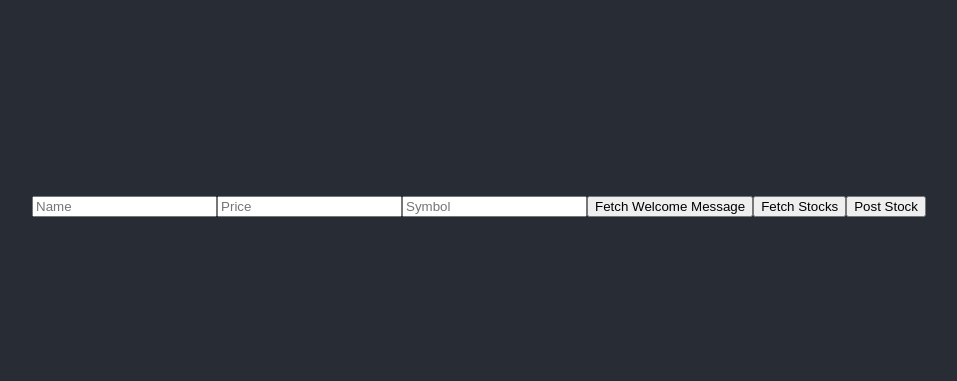
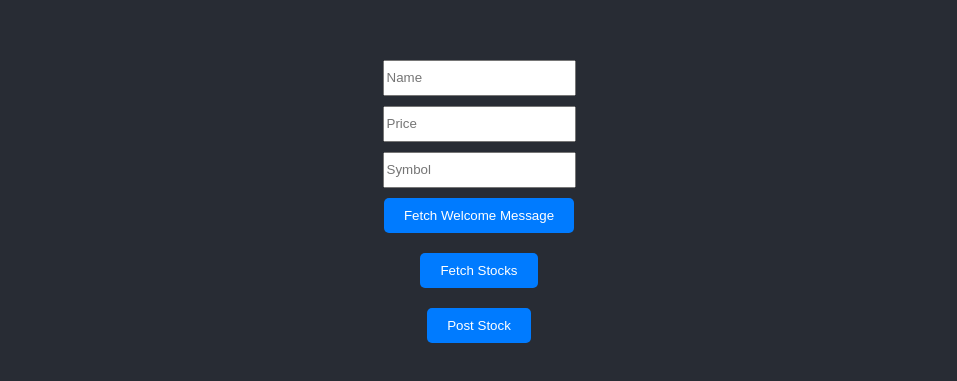
Before and after one commit to nilsson46/stock-frontend, a React (Create React App) app: page / in a window 1280 px wide. Shown: the part 199-580 px from the top of the page, without its empty margins (161-1118 px from the left). Built offline with nearby package versions, Linux system fonts and the light colour scheme.

Commit message:
Updated the css on the buttons and inputfields

```diff
--- /dev/null
+++ b/src/button-component.css
@@ -0,0 +1,42 @@
+.container {
+    display: flex;
+    flex-direction: column;
+    align-items: center;
+    justify-content: center;
+  }
+
+  .input-field {
+    margin-bottom: 10px;
+    width: 100%;
+    max-width: 300px;
+    height: 30px;
+  }
+
+.input-group{
+    display: flex;
+    flex-direction: column;
+    align-items: center;
+    justify-content: center;
+
+}
+
+.button-group{
+    display: flex;
+    flex-direction: column;
+    align-items: center;
+    justify-content: center;
+    gap: 20px;
+}
+
+.button-group button {
+    padding: 10px 20px;
+    background-color: #007BFF;
+    color: white;
+    border: none;
+    border-radius: 5px;
+    cursor: pointer;
+  }
+
+  .button-group button:hover {
+    background-color: #0056b3;
+  }
--- a/src/button-component.js
+++ b/src/button-component.js
@@ -1,4 +1,5 @@
 import React,{useState} from 'react';
+import './button-component.css';
 
 const backendUrl = 'http://172.233.35.175';
 //Senaste http://172.233.35.175
@@ -67,38 +68,27 @@ const ButtonComponent = () => {
     };
 
     return (
-      <div>
-      <input
-        type="text"
-        placeholder="Name"
-        value={name}
-        onChange={(e) => setName(e.target.value)}
-      />
-      <input
-        type="text"
-        placeholder="Price"
-        value={price}
-        onChange={(e) => setPrice(e.target.value)}
-      />
-      <input
-        type="text"
-        placeholder="Symbol"
-        value={symbol}
-        onChange={(e) => setSymbol(e.target.value)}
-      />
-      <button onClick={handleGetWelcomeMessage}>Fetch Welcome Message</button>
-      <button onClick={handleGetStocks}>Fetch Stocks</button>
+      <div className="container">
+        <div className="input-group">
+          <input className= "input-field" type="text" placeholder="Name" value={name} onChange={(e) => setName(e.target.value)} />
+          <input className= "input-field" type="text" placeholder="Price" value={price} onChange={(e) => setPrice(e.target.value)} />
+          <input className= "input-field" type="text" placeholder="Symbol" value={symbol} onChange={(e) => setSymbol(e.target.value)} />
+        </div>
+        <div className="button-group">
+          <button onClick={() => handleGetStocks('/', setWelcomeMessage)}>Fetch Welcome Message</button>
+          <button onClick={() => handleGetStocks('/stocks', setStocks)}>Fetch Stocks</button>
           <button onClick={handlePostStock}>Post Stock</button>
+        </div>
 
         {welcomeMessage && (
-        <div>
+          <div className="message">
             <h2>Welcome Message</h2>
             <p>{welcomeMessage.message}</p>
           </div>
         )}
 
         {stocks && (
-        <div>
+          <div className="stocks">
             <h2>Stocks</h2>
             <table>
               <thead>
@@ -122,7 +112,7 @@ const ButtonComponent = () => {
         )}
 
         {postResponse && (
-        <div>
+          <div className="post-response">
             <h2>Post Stock Response</h2>
             <p>{postResponse.message}</p>
           </div>
```
Lines whose indentation alone changed are shown as unchanged.
